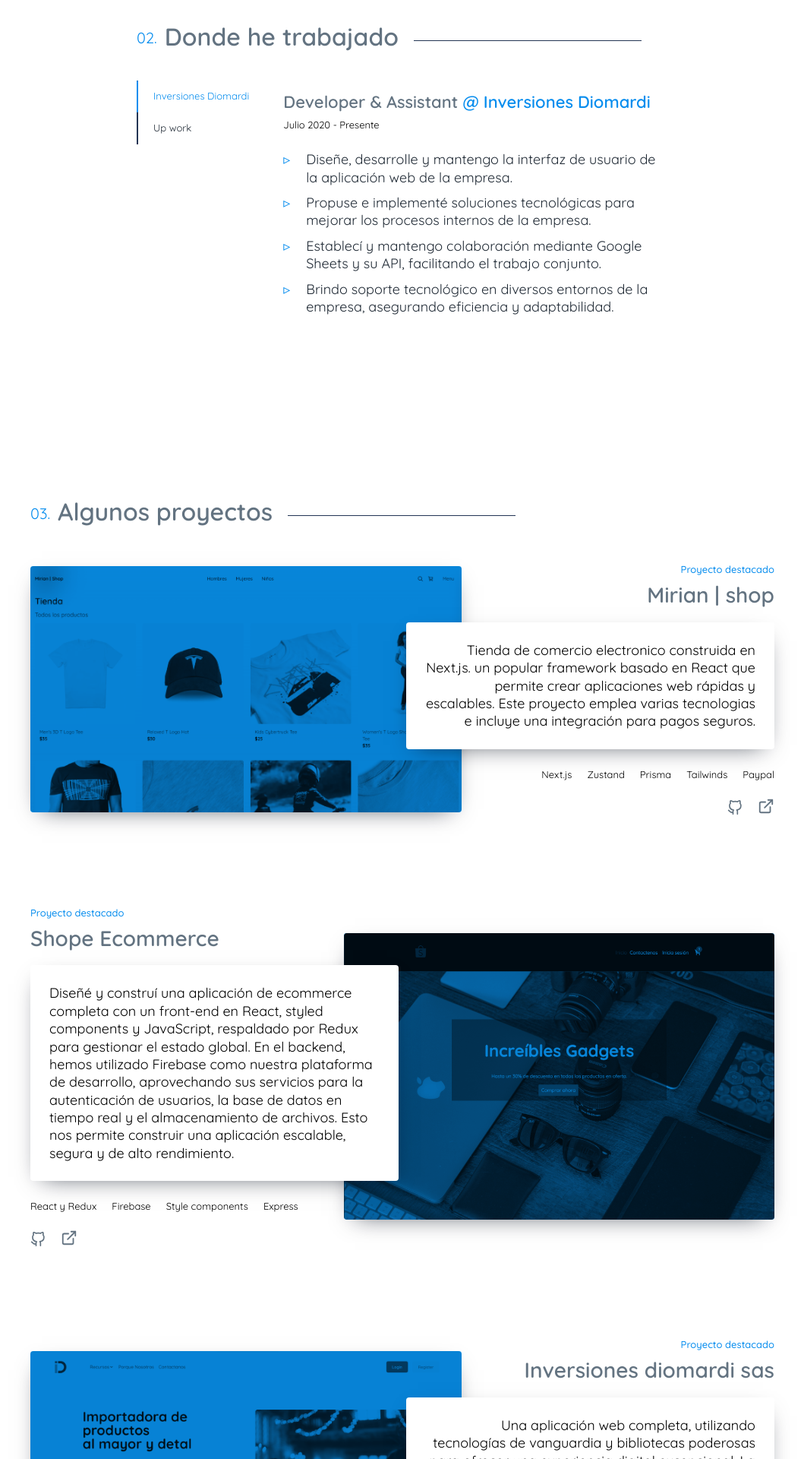
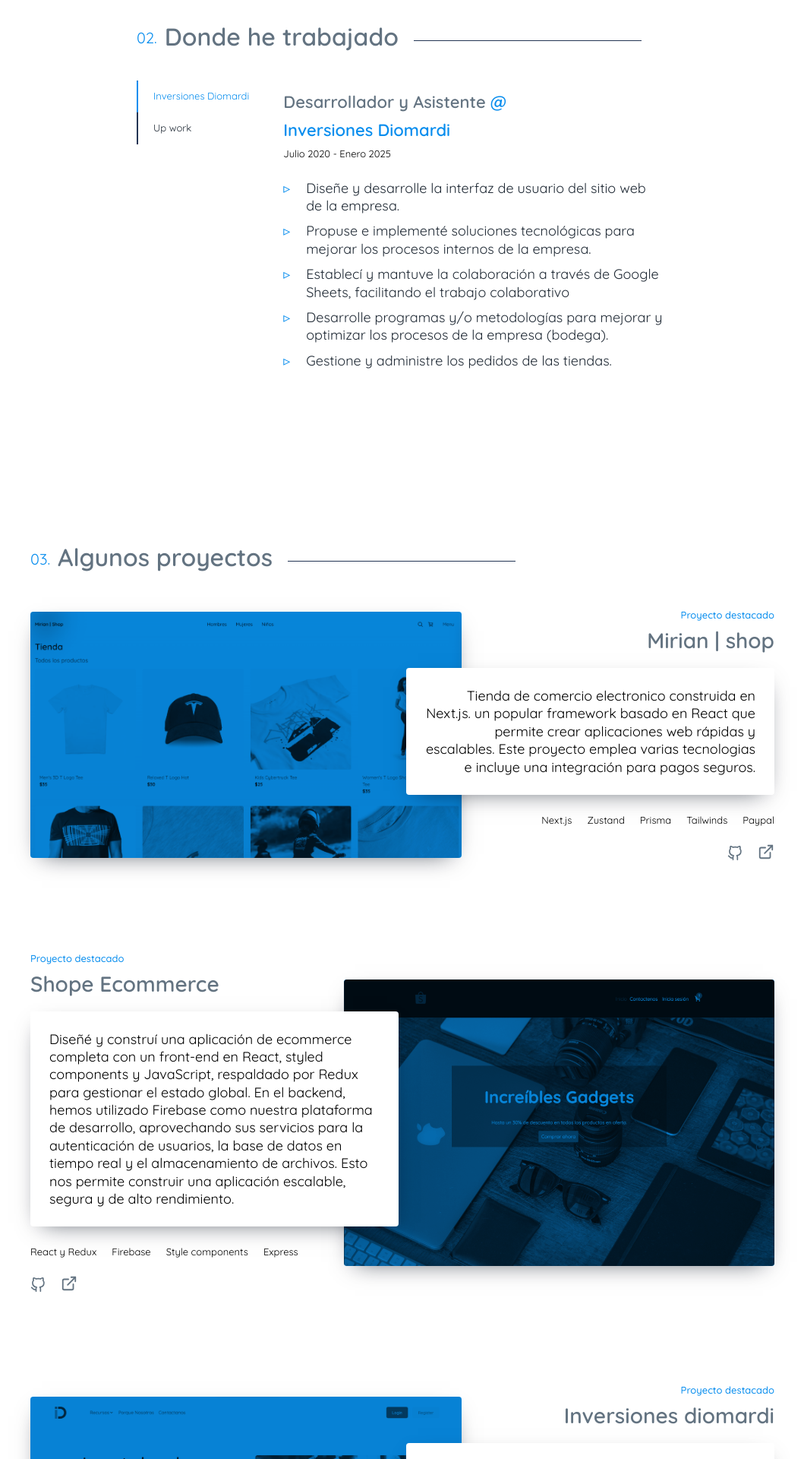
Before and after one commit to Jhonii10/web-site-10, a React (Create React App) app: page / in a window 1280 px wide. Shown: the part 1760-3680 px from the top of the page at 76% size, without its empty margins (110-1169 px from the left). Built offline with nearby package versions, Linux system fonts and the light colour scheme; a web font is replaced by a local one.

Commit message:
updating information

```diff
--- a/package.json
+++ b/package.json
@@ -7,6 +7,7 @@
     "@testing-library/react": "^13.4.0",
     "@testing-library/user-event": "^13.5.0",
     "@vercel/analytics": "^1.3.1",
+    "@vercel/speed-insights": "^1.1.0",
     "animejs": "^3.2.2",
     "framer-motion": "^10.17.9",
     "react": "^18.2.0",
--- a/public/index.html
+++ b/public/index.html
@@ -1,5 +1,5 @@
 <!DOCTYPE html>
-<html lang="en">
+<html lang="es">
   <head>
     <meta charset="utf-8" />
     <link rel="sitemap" type="application/xml" href="/sitemap.xml">
@@ -15,6 +15,17 @@
     <link rel="preconnect" href="https://fonts.gstatic.com" crossorigin>
     <link href="https://fonts.googleapis.com/css2?family=Edu+SA+Beginner:wght@400;500;600&family=Quicksand:wght@300;400;500;600;700&display=swap" rel="stylesheet">
     <meta name="description" content="Jhoni Ipia es una Desarrollador web que se especializa en crear experiencias digitales increibles." data-react-helmet="true">
+    <meta name="keywords" content="Jhoni Ipia, desarrollador web, diseño web, experiencia de usuario, desarrollo frontend, desarrollo backend, sitios web" />
+    <meta property="og:title" content="Jhoni Ipia - Desarrollador Web" />
+    <meta property="og:description" content="Jhoni Ipia crea experiencias digitales únicas y diseños modernos para sitios web y aplicaciones web." />
+    <meta property="og:image" content="/og-image.png" />
+    <meta property="og:url" content="https://jhoniipia.com" />
+    <meta property="og:type" content="website" />
+    <meta name="twitter:card" content="summary_large_image" />
+    <meta name="twitter:title" content="Jhoni Ipia" />
+    <meta name="twitter:description" content="Especialista en desarrollo web y experiencias digitales innovadoras." />
+    <meta name="twitter:image" content="/og-image.png" />
+    <meta name="robots" content="index, follow" />
     <title>Jhoni Ipia</title>
     </head>
     <body>
--- a/src/contents/featured.js
+++ b/src/contents/featured.js
@@ -26,7 +26,7 @@
           title: 'Shope Ecommerce',
           cover: '/assets/images/featured/shope-ecommerce.png',
           github: 'https://github.com/Jhonii10/e-commerce-10',
-          external: 'https://shope-ecommerce.up.railway.app',
+          external: 'https://shope-ecommerce-demo.vercel.app',
           tech: ['React y Redux ','Firebase','Style components','Express' ],
         },
         html: `
@@ -44,7 +44,7 @@
       edges: {
         node: {
           frontmatter: {
-            title: 'Inversiones diomardi sas',
+            title: 'Inversiones diomardi',
             cover: '/assets/images/featured/inversionesdiomardi.png',
             github: 'https://github.com/Jhonii10/APP-INDI-1',
             external: 'https://inversionesdiomardisas.vercel.app/',
--- a/src/contents/jobs.js
+++ b/src/contents/jobs.js
@@ -4,17 +4,18 @@
       edges: {
         node: {
           frontmatter: {
-            title: 'Developer & Assistant',
+            title: 'Desarrollador y Asistente',
             company: 'Inversiones Diomardi',
             location: 'Cali, Valle del cauca',
-            range: 'Julio 2020 - Presente',
-            url: 'https://inversionesdiomardisas.vercel.app/',
+            range: 'Julio 2020 - Enero 2025',
+            url: 'https://inversionesdiomardi.com',
           },
           html: `<ul>
-                  <li>Diseñe, desarrolle y mantengo la interfaz de usuario de la aplicación web de la empresa.</li>
+                  <li>Diseñe y desarrolle la interfaz de usuario del sitio web de la empresa.</li>
                   <li>Propuse e implementé soluciones tecnológicas para mejorar los procesos internos de la empresa.</li>
-                  <li>Establecí y mantengo colaboración mediante Google Sheets y su API, facilitando el trabajo conjunto.</li>
-                  <li>Brindo soporte tecnológico en diversos entornos de la empresa, asegurando eficiencia y adaptabilidad.</li>
+                  <li>Establecí y mantuve la colaboración a través de Google Sheets, facilitando el trabajo colaborativo</li>
+                  <li>Desarrolle programas y/o metodologías para mejorar y optimizar los procesos de la empresa (bodega).</li>
+                  <li>Gestione y administre los pedidos de las tiendas.</li>
                 </ul>`,
         },
       },
@@ -23,11 +24,11 @@
       edges: {
         node: {
           frontmatter: {
-            title: 'Frontend Developer',
+            title: 'Desarrollador Frontend',
             company: 'Up work',
             location: 'Redmond, WA',
-            range: 'Febrero - Diciembre 2022  ',
-            url: 'https://www.upwork.com/',
+            range: 'Febrero - Diciembre 2023',
+            url: 'https://www.upwork.com',
           },
           html: `<ul>
                   <li>Creé y gestioné sitios web estáticos altamente responsivos con HTML, CSS, JavaScript, React, Tailwind y Bootstrap.</li>
--- a/src/index.js
+++ b/src/index.js
@@ -7,6 +7,7 @@
 import { ThemeProvider } from 'styled-components';
 import { theme } from './styles';
 import { Analytics } from "@vercel/analytics/react"
+import { SpeedInsights } from "@vercel/speed-insights/react"
 
 
 const root = ReactDOM.createRoot(document.getElementById('root'));
@@ -14,6 +15,7 @@
 root.render(
   <React.StrictMode>
     <Analytics/>
+    <SpeedInsights />
    <ThemeProvider theme={theme}>
     <BrowserRouter>
       <Routes/>
```
Also changed, not shown: 2 other files (tests, documents, lock files or other folders).
